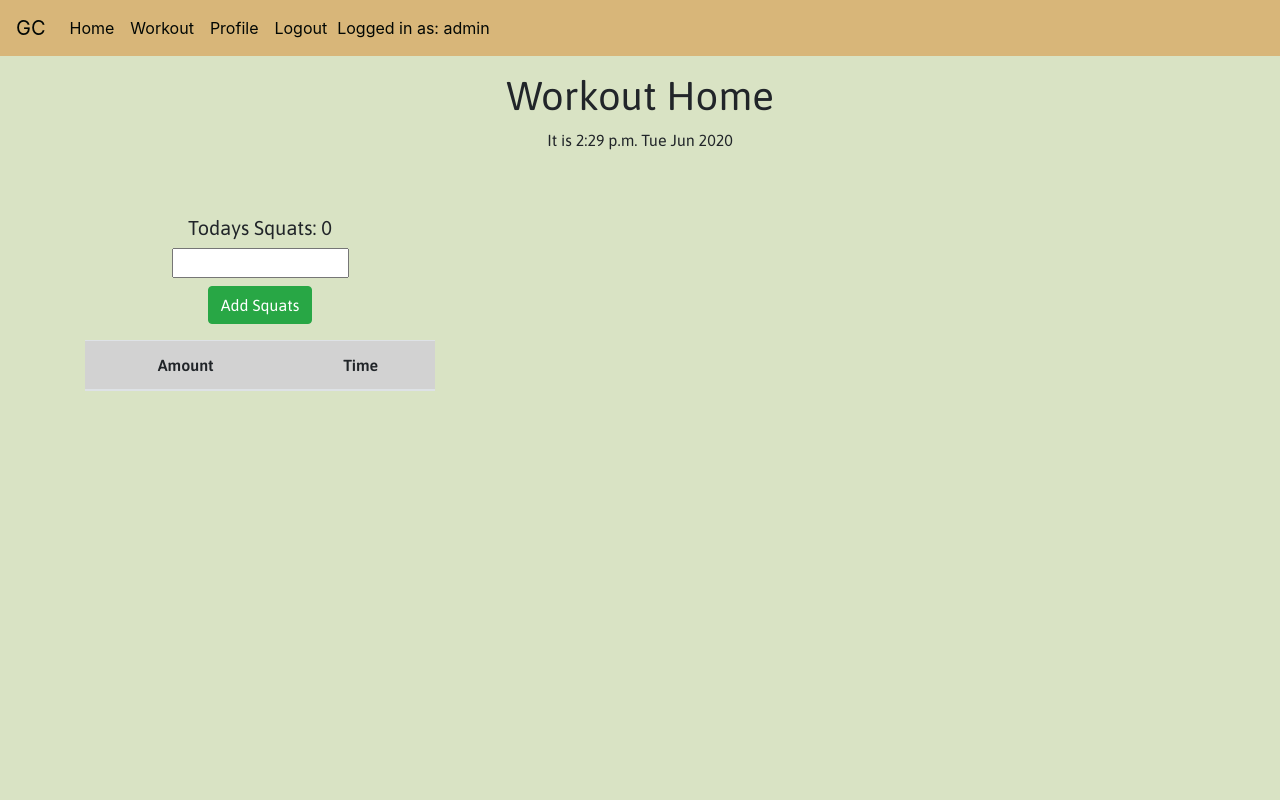
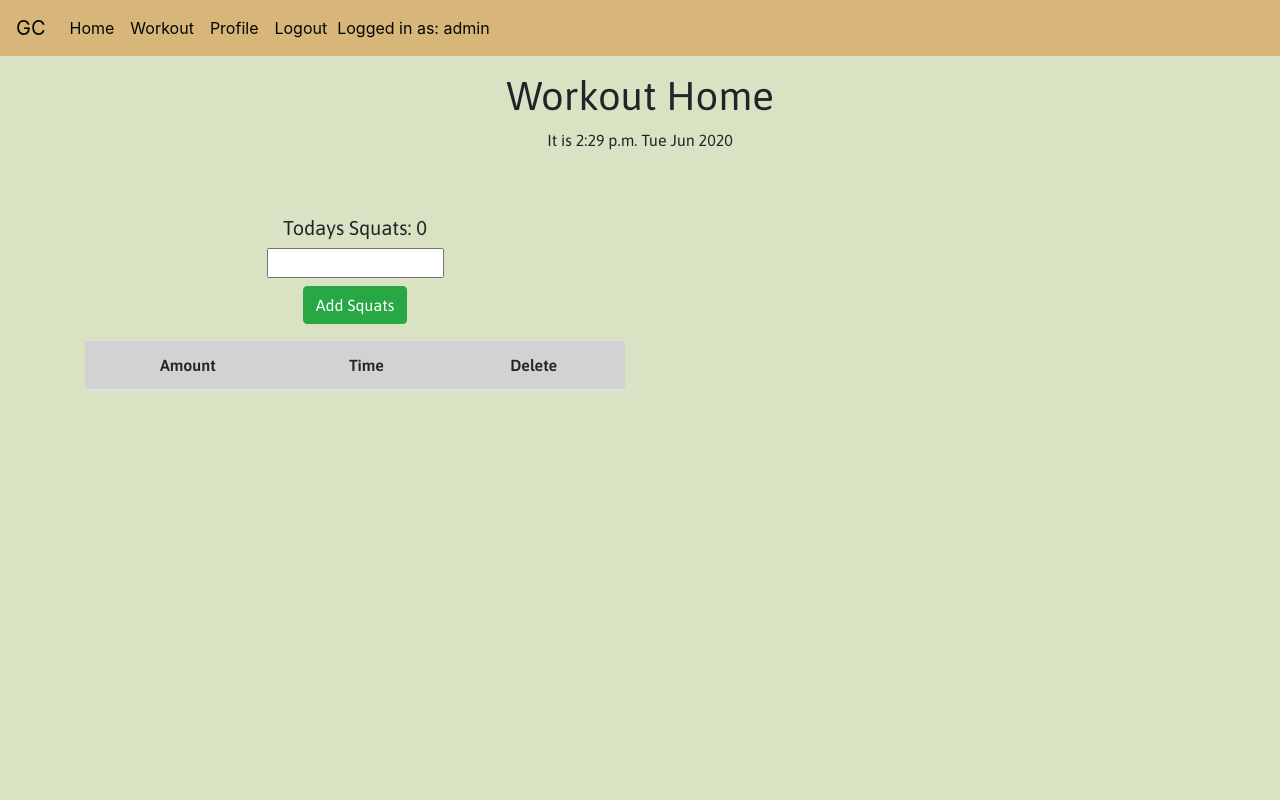
Before and after one commit to JackSnowdon/gainscraft, a Django app: page /workouts/workout_home/ in a window 1280 px wide. Run offline with Django 3.2, Linux system fonts and the light colour scheme; a user stored in the database is signed in; data comes from the database, SQL or seed files in the repository; both versions use the stored data as it was after the commit; lists and menus that the app fills with data are empty; parts of the project's set-up code (start-up, migrations or seed data) failed here and were passed over; some libraries are stand-ins or nearby versions.

Commit message:
wired up delete squats method

```diff
--- a/static/css/styles.css
+++ b/static/css/styles.css
@@ -61,3 +61,18 @@ tr {
     -webkit-transition: all 0.35s ease-in-out;
     -o-transition: all 0.35s ease-in-out;
 }
+
+
+/* Workouts */
+
+.fa-trash-alt {
+    color: #ff0b0b;
+    transition: all 0.35s ease-in-out;
+    -moz-transition: all 0.35s ease-in-out;
+    -webkit-transition: all 0.35s ease-in-out;
+    -o-transition: all 0.35s ease-in-out;
+}
+
+.fa-trash-alt:hover {
+    color: black;
+}
--- a/workouts/templates/workout_home.html
+++ b/workouts/templates/workout_home.html
@@ -13,7 +13,7 @@
 
 <section class="workouts">
     <div class="row text-center">
-        <div class="col-md-4 col-12">
+        <div class="col-md-6 col-12">
             <h5>Todays Squats: {{ todays_total }}</h5>
             <form role="form" method="post" id="add_squat_form" action="{% url 'add_squat' %}">
                 <div class="form-group">
@@ -28,6 +28,7 @@
                     <tr>
                         <th scope="col">Amount</th>
                         <th scope="col">Time</th>
+                        <th scope="col">Delete</th>
                     </tr>
                 </thead>
                 <tbody>
@@ -35,13 +36,15 @@
                     <tr>
                         <th scope="row">{{ squat.amount }}</th>
                         <td>{{ squat.done_on|date:"g:i a" }}</td>
+                        <td>
+                            <a href="{% url 'delete_squat' squat.id %}"><i class="far fa-trash-alt"></i></a>
+                        </td>
                     </tr>
                     {% endfor %}
                 </tbody>
             </table>
         </div>
-        <div class="col-md-4 col-12"></div>
-        <div class="col-md-4 col-12"></div>
+        <div class="col-md-6 col-12"></div>
     </div>
 </section>
 
--- a/workouts/urls.py
+++ b/workouts/urls.py
@@ -4,4 +4,5 @@ from .views import *
 urlpatterns = [
     path('workout_home/', workout_home, name="workout_home"),
     path('add_squat/', add_squat, name="add_squat"),
+    path('delete_squat/<int:pk>', delete_squat, name="delete_squat"),
 ]
--- a/workouts/views.py
+++ b/workouts/views.py
@@ -1,4 +1,4 @@
-from django.shortcuts import render, redirect
+from django.shortcuts import render, redirect, reverse, get_object_or_404
 from .models import *
 from .forms import *
 from datetime import date, datetime, timedelta
@@ -35,3 +35,15 @@ def add_squat(request):
         form.save()
         messages.error(request, f"{form.done_by} Added {form.amount} Squats", extra_tags="alert")
         return redirect("workout_home")
+
+
+@login_required
+def delete_squat(request, pk):
+    this_squat = get_object_or_404(Squat, pk=pk)
+    if this_squat.done_by == request.user.profile:
+        this_squat.delete()
+        messages.error(request, f"Deleted {this_squat.amount} Squats", extra_tags="alert")
+        return redirect(reverse("workout_home"))
+    else:
+        messages.error(request, f"Not Your Squats!", extra_tags="alert")
+        return redirect("workout_home")
```
Also changed, not shown: db.sqlite3.
